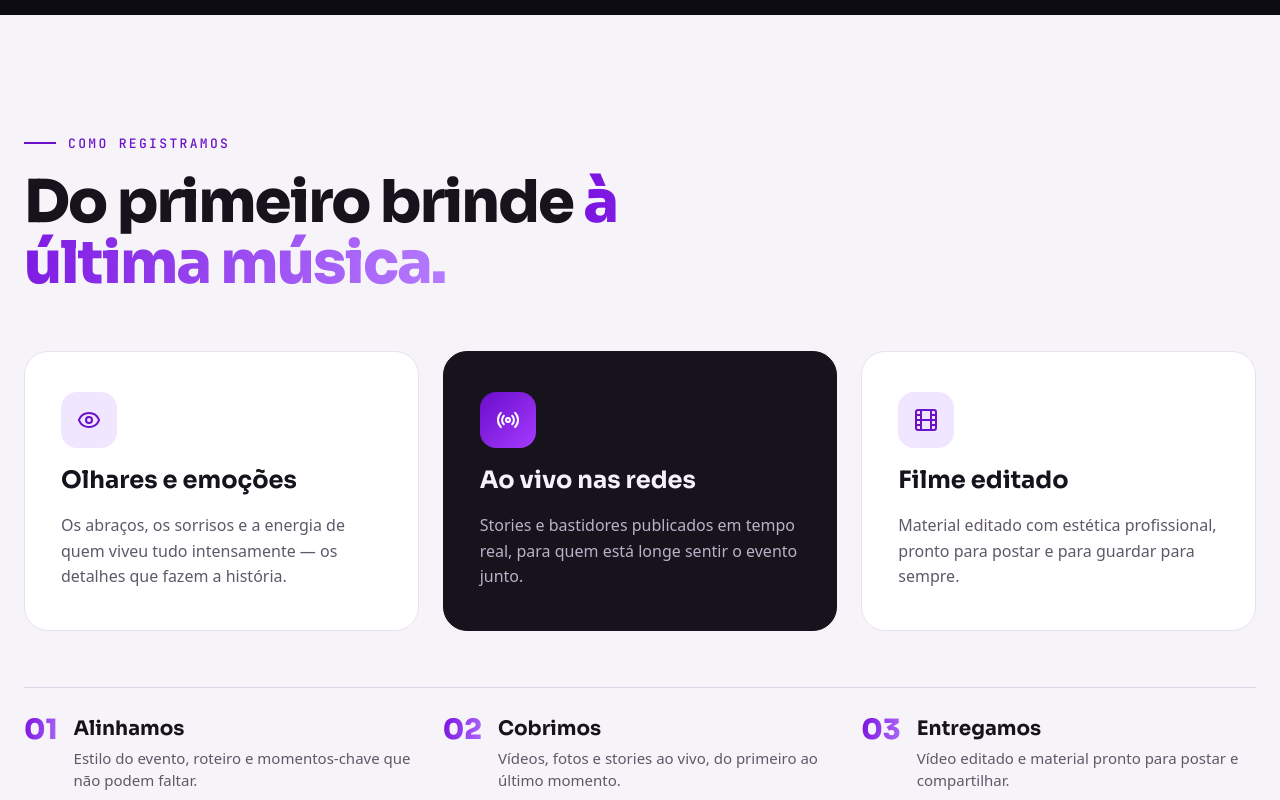
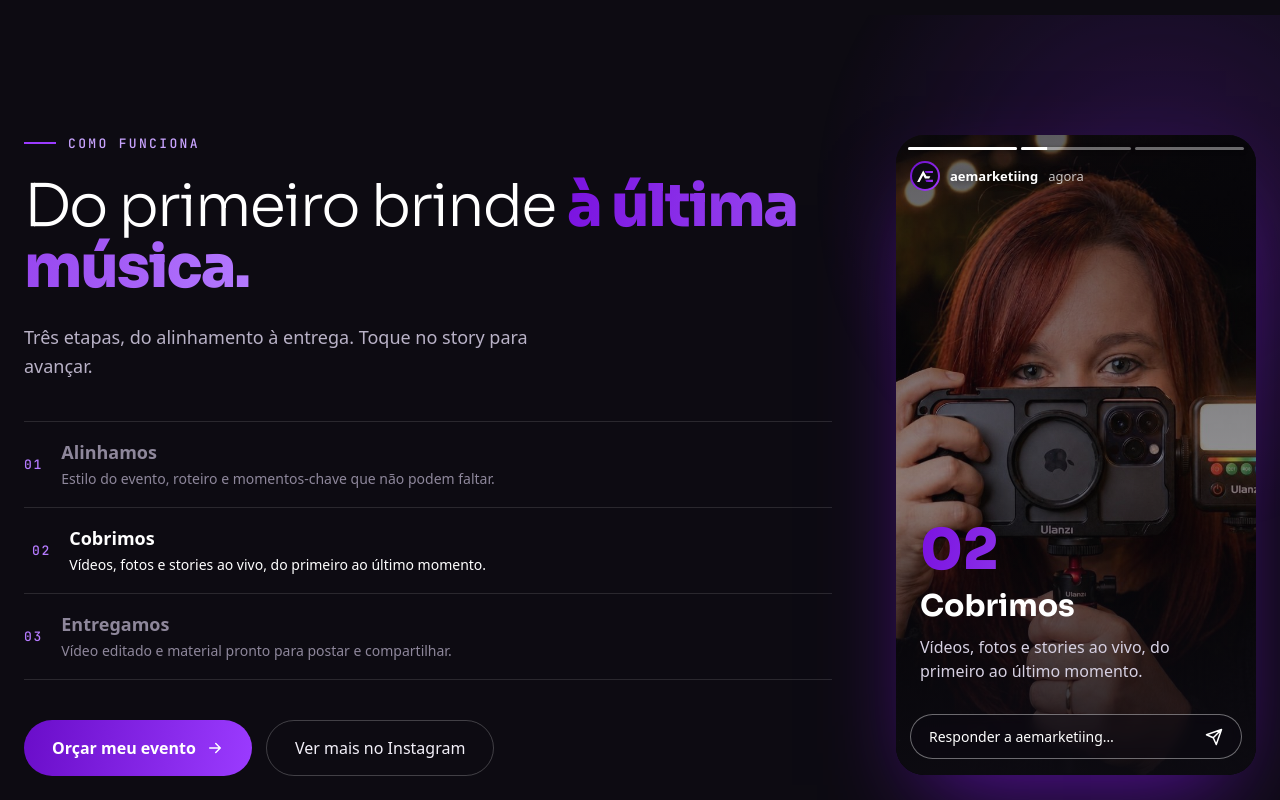
Before and after one commit to waller-jhonatan/aemarketing, a Vue app: page /eventos in a window 1280 px wide. Shown: the part 1580-2380 px from the top of the page. Built offline with nearby package versions, Linux system fonts and the light colour scheme; a web font is replaced by a local one.

Commit message:
Troca "Como registramos" pelo story de etapas na /eventos também
Com isso o componente ComoRegistramos deixa de ser usado e sai do
projeto (continua no histórico se precisar voltar).

Co-Authored-By: Claude Fable 5.1 <noreply@anthropic.com>

```diff
--- a/src/components/ComoRegistramos.vue
+++ /dev/null
@@ -1,63 +0,0 @@
-<script setup>
-import EtapasEvento from './EtapasEvento.vue'
-import { reelVideomaker, whatsappEvento } from '../data/contato'
-import { pilares } from '../data/videomaker'
-</script>
-
-<template>
-  <section id="como-registramos" style="background: #F6F4F9; color: #16131D; padding: 120px 24px">
-    <div style="max-width: 1240px; margin: 0 auto">
-      <div class="rv" style="max-width: 720px; margin-bottom: 56px">
-        <p class="m" style="margin: 0 0 20px; font-size: 13px; color: #6B12C9; display: flex; align-items: center; gap: 12px">
-          <span aria-hidden="true" style="width: 32px; height: 2px; background: #6B12C9; display: inline-block"></span>Como registramos
-        </p>
-        <h2 style="margin: 0; font-size: clamp(36px, 4.6vw, 60px); line-height: 1.05; font-weight: 800; letter-spacing: -0.03em">
-          Do primeiro brinde <span class="grad">à última música.</span>
-        </h2>
-      </div>
-
-      <div style="display: grid; grid-template-columns: repeat(auto-fit, minmax(280px, 1fr)); gap: 24px">
-        <article
-          v-for="(p, i) in pilares"
-          :key="p.titulo"
-          class="card rv gx vm-pilar"
-          :class="{ 'gx-dark': i === 1 }"
-          :style="{ background: i === 1 ? '#16131D' : '#FFFFFF', color: i === 1 ? '#F4F1FA' : '#16131D', border: `1px solid ${i === 1 ? '#16131D' : '#E7E2EF'}` }"
-        >
-          <div class="gx-shine" aria-hidden="true"></div>
-          <div class="gx-bg" aria-hidden="true">
-            <div class="gx-tiles"><i v-for="n in 10" :key="n"></i></div>
-            <div class="gx-line gx-l1"></div><div class="gx-line gx-l2"></div><div class="gx-line gx-l3"></div>
-          </div>
-          <span class="vm-icone" :class="{ 'is-escuro': i === 1 }" aria-hidden="true">
-            <svg width="24" height="24" viewBox="0 0 24 24" fill="none" stroke="currentColor" stroke-width="2" stroke-linecap="round" stroke-linejoin="round">
-              <template v-if="p.icone === 'olhar'">
-                <path d="M2.06 12.35a1 1 0 0 1 0-.7 10.75 10.75 0 0 1 19.88 0 1 1 0 0 1 0 .7 10.75 10.75 0 0 1-19.88 0" /><circle cx="12" cy="12" r="3" />
-              </template>
-              <template v-else-if="p.icone === 'live'">
-                <path d="M4.9 19.1C1 15.2 1 8.8 4.9 4.9M7.8 16.2c-2.3-2.3-2.3-6.1 0-8.5M16.2 7.8c2.3 2.3 2.3 6.1 0 8.5M19.1 4.9C23 8.8 23 15.1 19.1 19" /><circle cx="12" cy="12" r="2" />
-              </template>
-              <template v-else>
-                <rect x="2" y="2" width="20" height="20" rx="2.18" /><path d="M7 2v20M17 2v20M2 12h20M2 7h5M2 17h5M17 17h5M17 7h5" />
-              </template>
-            </svg>
-          </span>
-          <h3 class="d" style="margin: 0; font-size: 24px; line-height: 1.2; font-weight: 700">{{ p.titulo }}</h3>
-          <p :style="{ margin: 0, fontSize: '16px', lineHeight: 1.6, color: i === 1 ? '#B9B2C7' : '#5E5869' }">{{ p.texto }}</p>
-        </article>
-      </div>
-
-      <EtapasEvento />
-
-      <div class="rv" style="margin-top: 48px; display: flex; flex-wrap: wrap; gap: 14px">
-        <a class="btn btn-p" :href="whatsappEvento" style="display: inline-flex; align-items: center; gap: 10px; min-height: 56px; padding: 0 28px; border-radius: 999px; background: linear-gradient(100deg,#6A0DC9,#9B3BFF); color: #FFFFFF; text-decoration: none; font-weight: 600; font-size: 16px">
-          Orçar meu evento
-          <svg width="18" height="18" viewBox="0 0 24 24" fill="none" stroke="currentColor" stroke-width="2" stroke-linecap="round" stroke-linejoin="round" aria-hidden="true"><path d="M5 12h14M13 6l6 6-6 6"></path></svg>
-        </a>
-        <a :href="reelVideomaker" target="_blank" rel="noopener" style="display: inline-flex; align-items: center; min-height: 56px; padding: 0 28px; border-radius: 999px; border: 1px solid #DDD6E8; color: #16131D; text-decoration: none; font-weight: 500; font-size: 16px">
-          Ver mais no Instagram
-        </a>
-      </div>
-    </div>
-  </section>
-</template>
--- a/src/data/videomaker.js
+++ b/src/data/videomaker.js
@@ -1,4 +1,4 @@
-// Conteúdo do vídeo maker, usado em /video-maker, /eventos e /video-maker-2.
+// Conteúdo do vídeo maker, usado em /video-maker, /video-maker-2 e /eventos.
 
 export const pilares = [
   {
--- a/src/views/EventosView.vue
+++ b/src/views/EventosView.vue
@@ -1,6 +1,6 @@
 <script setup>
 import ManifestoSection from '../components/ManifestoSection.vue'
-import ComoRegistramos from '../components/ComoRegistramos.vue'
+import StoriesEtapas from '../components/StoriesEtapas.vue'
 import EventosSection from '../components/EventosSection.vue'
 import MarqueeStrip from '../components/MarqueeStrip.vue'
 import ContatoSection from '../components/ContatoSection.vue'
@@ -14,7 +14,7 @@ const faixa = ['Vídeo maker', 'Storymaker', 'Stories ao vivo', 'Bastidores', 'F
   <EventosSection />
   <MarqueeStrip :itens="faixa" />
   <ManifestoSection />
-  <ComoRegistramos />
+  <StoriesEtapas />
   <ContatoSection
     :whatsapp="whatsappEvento"
     texto="Conte pra gente sobre o seu evento. A conversa é rápida e sem compromisso."
```
